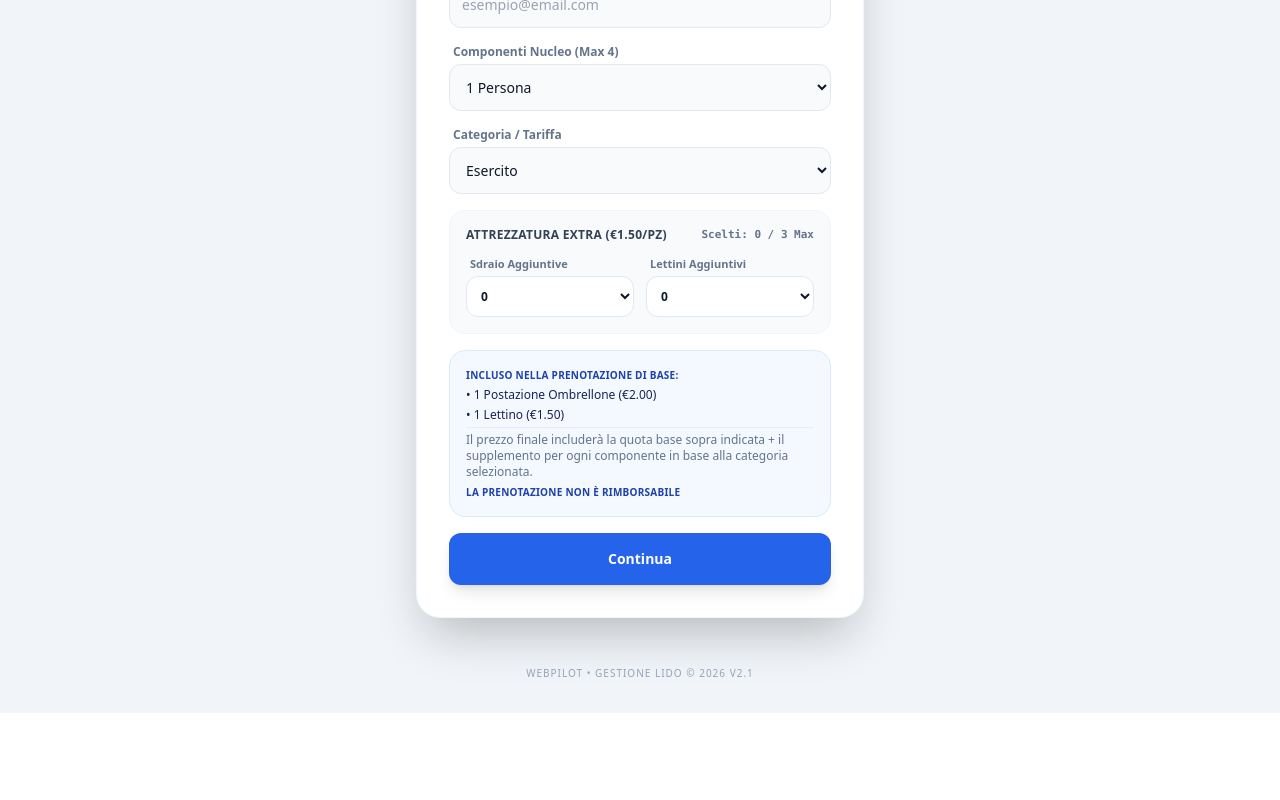
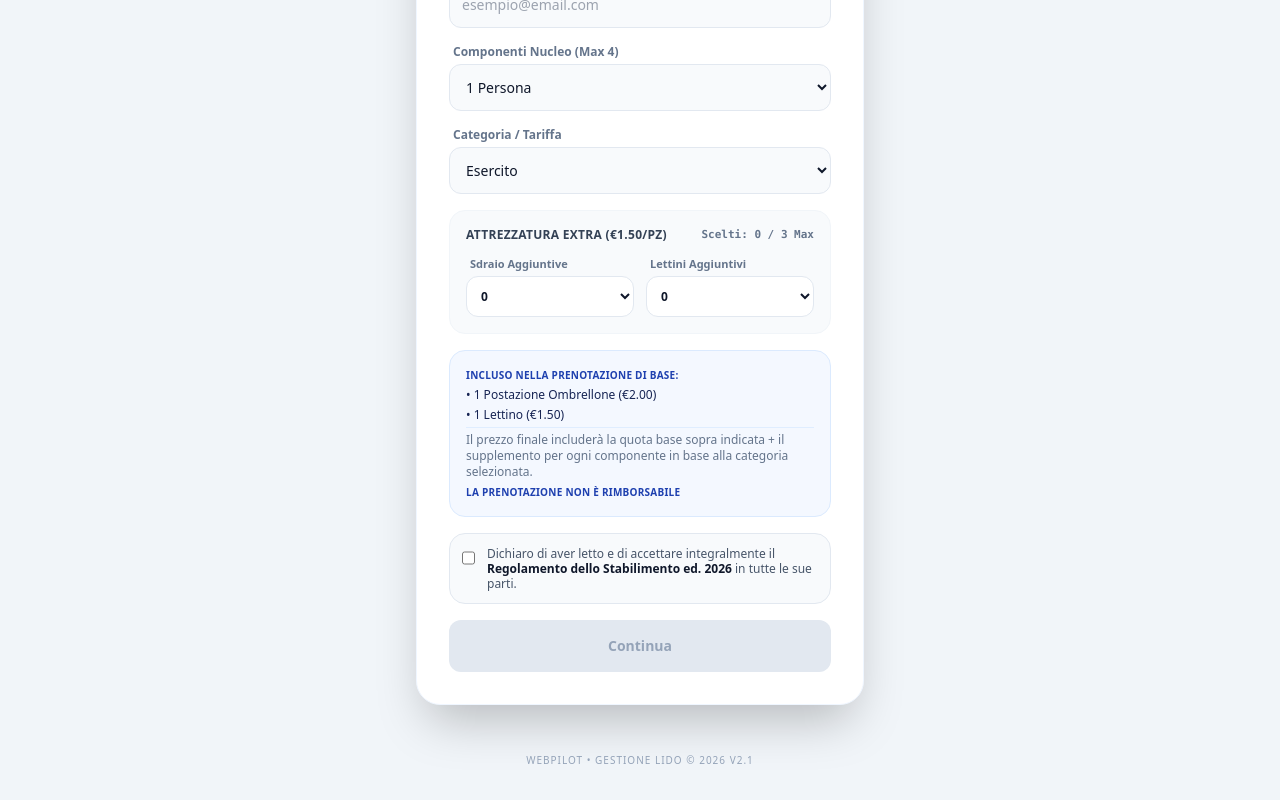
Before and after one commit to feedend/lido-booking, a Next.js app: page / in a window 1280 px wide. Shown: the part 329-1129 px from the top of the page. Before the commit the page ends 1042 px from the top, so only its background shows below. Built offline with nearby package versions, Linux system fonts and the light colour scheme.

Commit message:
Update BookingForm.tsx

```diff
--- a/src/components/booking/BookingForm.tsx
+++ b/src/components/booking/BookingForm.tsx
@@ -25,6 +25,8 @@ export default function BookingForm({ onComplete }: { onComplete: (data: UserDat
     extraSpiaggine: 0,
     prezzoExtra: 0
   });
+
+  const [accettaRegolamento, setAccettaRegolamento] = useState(false);
 
   const COSTO_PEZZO = 1.50;
   const MAX_PEZZI = 3;
@@ -55,14 +57,16 @@ export default function BookingForm({ onComplete }: { onComplete: (data: UserDat
 
   const handleSubmit = (e: React.FormEvent) => {
     e.preventDefault();
+    if (!accettaRegolamento) {
+      alert("È necessario accettare il regolamento dello stabilimento per procedere.");
+      return;
+    }
     onComplete(formData);
   };
 
   return (
     <div className="max-w-md mx-auto bg-white p-8 rounded-3xl shadow-2xl border border-blue-50 text-slate-800">
       <h2 className="text-2xl font-bold text-blue-900 mb-5 text-center">Registrazione</h2>
-
-
 
       <form onSubmit={handleSubmit} className="space-y-4">
         <div className="grid grid-cols-2 gap-4">
@@ -176,17 +180,41 @@ export default function BookingForm({ onComplete }: { onComplete: (data: UserDat
           )}
         </div>
 
- {/* Box Informativo sulle dotazioni di Base richieste dal punto 2 */}
-      <div className="mb-6 p-4 bg-blue-50/70 border border-blue-100 rounded-2xl text-xs text-blue-950 space-y-1">
+        {/* Box Informativo sulle dotazioni di Base */}
+        <div className="p-4 bg-blue-50/70 border border-blue-100 rounded-2xl text-xs text-blue-950 space-y-1">
           <p className="font-bold uppercase tracking-wide text-[10px] text-blue-800">Incluso nella prenotazione di base:</p>
           <p>• 1 Postazione Ombrellone (€2.00)</p>
           <p>• 1 Lettino (€1.50)</p>
           <p className="text-slate-500 mt-1 pt-1 border-t border-blue-200/40">
-          Il prezzo finale includerà la quota base sopra indicata + il supplemento per ogni componente in base alla categoria selezionata.</p>
+            Il prezzo finale includerà la quota base sopra indicata + il supplemento per ogni componente in base alla categoria selezionata.
+          </p>
           <p className="font-bold uppercase tracking-wide text-[10px] text-blue-800">La prenotazione NON è rimborsabile</p>
         </div>
 
-        <button type="submit" className="w-full bg-blue-600 hover:bg-blue-700 text-white font-bold py-4 rounded-xl shadow-lg mt-2 transition text-sm">
+        {/* --- CHECKBOX CONFERMA REGOLAMENTO 2026 --- */}
+        <div className="p-3 bg-slate-50 rounded-2xl border border-slate-200 flex items-start gap-3">
+          <input
+            id="checkbox-regolamento"
+            type="checkbox"
+            required
+            checked={accettaRegolamento}
+            onChange={(e) => setAccettaRegolamento(e.target.checked)}
+            className="mt-1 w-4 h-4 rounded text-blue-600 border-slate-300 focus:ring-blue-500 focus:ring-2 cursor-pointer"
+          />
+          <label htmlFor="checkbox-regolamento" className="text-xs text-slate-600 leading-tight select-none cursor-pointer font-medium">
+            Dichiaro di aver letto e di accettare integralmente il <strong className="text-slate-900 font-semibold">Regolamento dello Stabilimento ed. 2026</strong> in tutte le sue parti.
+          </label>
+        </div>
+
+        <button
+          type="submit"
+          disabled={!accettaRegolamento}
+          className={`w-full font-bold py-4 rounded-xl shadow-lg mt-2 transition text-sm ${
+            accettaRegolamento
+              ? 'bg-blue-600 hover:bg-blue-700 text-white cursor-pointer'
+              : 'bg-slate-200 text-slate-400 cursor-not-allowed shadow-none'
+          }`}
+        >
           Continua
         </button>
       </form>
```
Lines whose indentation alone changed are shown as unchanged.
